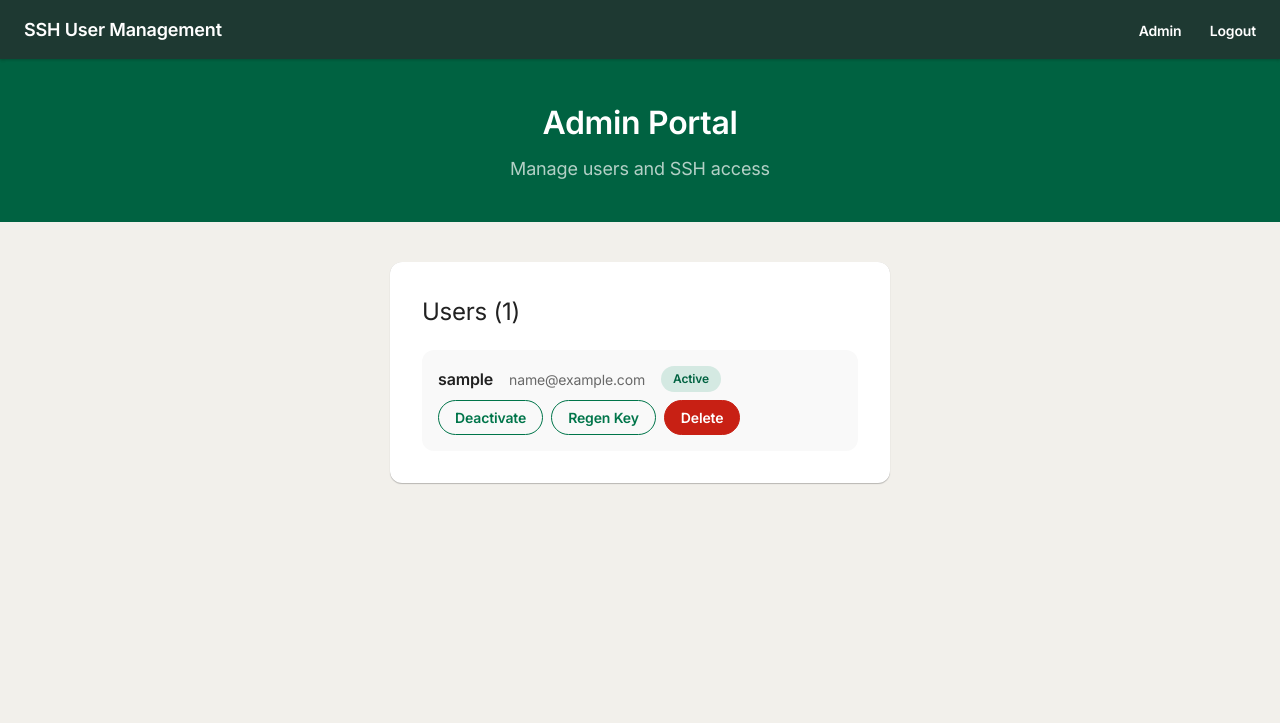
After one commit to ahalamora1981/ssh-user-management, a FastAPI app: template app/templates/admin.html in a window 1280 px wide. The commit adds this page. Shown: the top 723 px of the page. Run offline with FastAPI, Linux system fonts and the light colour scheme; the template is opened without the code that fills it: most values are stand-ins (such as "Sample title", 1, 10 or a date in 2020); parts of the project's set-up code (start-up, migrations or seed data) failed here and were passed over.

Commit message:
feat: admin portal with user management

```diff
--- /dev/null
+++ b/app/templates/admin.html
@@ -0,0 +1,60 @@
+{% extends "base.html" %}
+
+{% block title %}Admin Portal - SSH User Management{% endblock %}
+
+{% block nav_links %}
+<a href="/admin">Admin</a>
+<a href="/logout">Logout</a>
+{% endblock %}
+
+{% block hero %}
+<div class="hero">
+    <h1>Admin Portal</h1>
+    <p>Manage users and SSH access</p>
+</div>
+{% endblock %}
+
+{% block content %}
+<div class="card">
+    <h2 style="margin-bottom: 2rem;">Users ({{ users|length }})</h2>
+
+    {% if users %}
+    <div class="user-list">
+        {% for user in users %}
+        <div class="user-item">
+            <div class="user-info">
+                <strong>{{ user.username }}</strong>
+                <span class="user-email">{{ user.email }}</span>
+                <span class="badge badge-{{ user.status }}">{{ user.status }}</span>
+            </div>
+            <div class="user-actions">
+                {% if user.status != 'active' %}
+                <form method="POST" action="/admin/users/{{ user.id }}/activate" style="display: inline;">
+                    <button type="submit" class="btn btn-primary btn-small">Activate</button>
+                </form>
+                {% endif %}
+
+                {% if user.status == 'active' %}
+                <form method="POST" action="/admin/users/{{ user.id }}/deactivate" style="display: inline;">
+                    <button type="submit" class="btn btn-secondary btn-small">Deactivate</button>
+                </form>
+                {% endif %}
+
+                <form method="POST" action="/admin/users/{{ user.id }}/regenerate-key" style="display: inline;">
+                    <button type="submit" class="btn btn-secondary btn-small">Regen Key</button>
+                </form>
+
+                <form method="POST" action="/admin/users/{{ user.id }}/delete"
+                      style="display: inline;"
+                      onsubmit="return confirm('Are you sure you want to delete this user?');">
+                    <button type="submit" class="btn btn-danger btn-small">Delete</button>
+                </form>
+            </div>
+        </div>
+        {% endfor %}
+    </div>
+    {% else %}
+    <p class="text-center" style="color: var(--text-black-soft);">No users yet.</p>
+    {% endif %}
+</div>
+{% endblock %}
--- a/static/css/style.css
+++ b/static/css/style.css
@@ -318,6 +318,42 @@ h2 {
     padding-bottom: 0;
 }
 
+/* User List */
+.user-list {
+    display: flex;
+    flex-direction: column;
+    gap: var(--space-3);
+}
+
+.user-item {
+    display: flex;
+    justify-content: space-between;
+    align-items: center;
+    padding: var(--space-3);
+    background-color: var(--neutral-cool);
+    border-radius: var(--radius-card);
+    flex-wrap: wrap;
+    gap: var(--space-2);
+}
+
+.user-info {
+    display: flex;
+    align-items: center;
+    gap: var(--space-3);
+    flex-wrap: wrap;
+}
+
+.user-email {
+    color: var(--text-black-soft);
+    font-size: 1.4rem;
+}
+
+.user-actions {
+    display: flex;
+    gap: var(--space-2);
+    flex-wrap: wrap;
+}
+
 /* Responsive */
 @media (max-width: 768px) {
     .hero h1 {
```
Also changed, not shown: app/routers/admin.py (+106 -3 lines).
